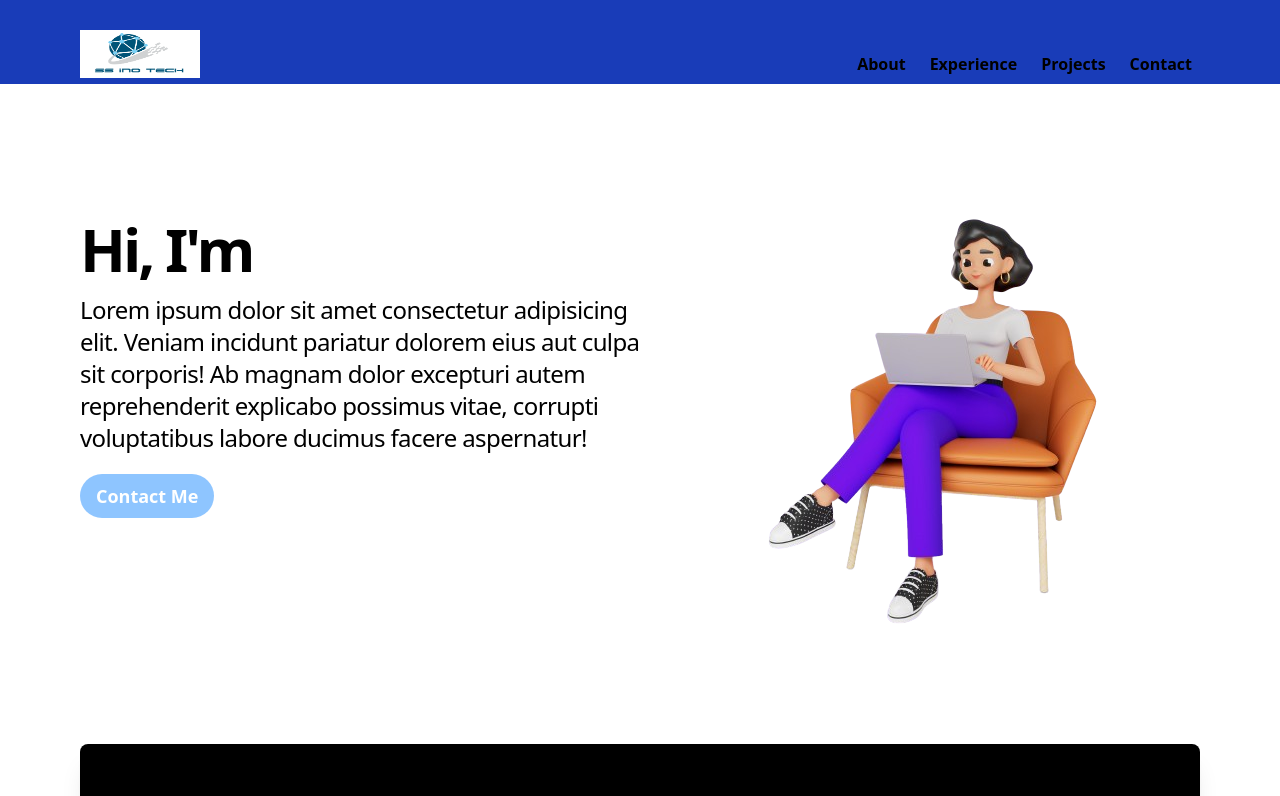
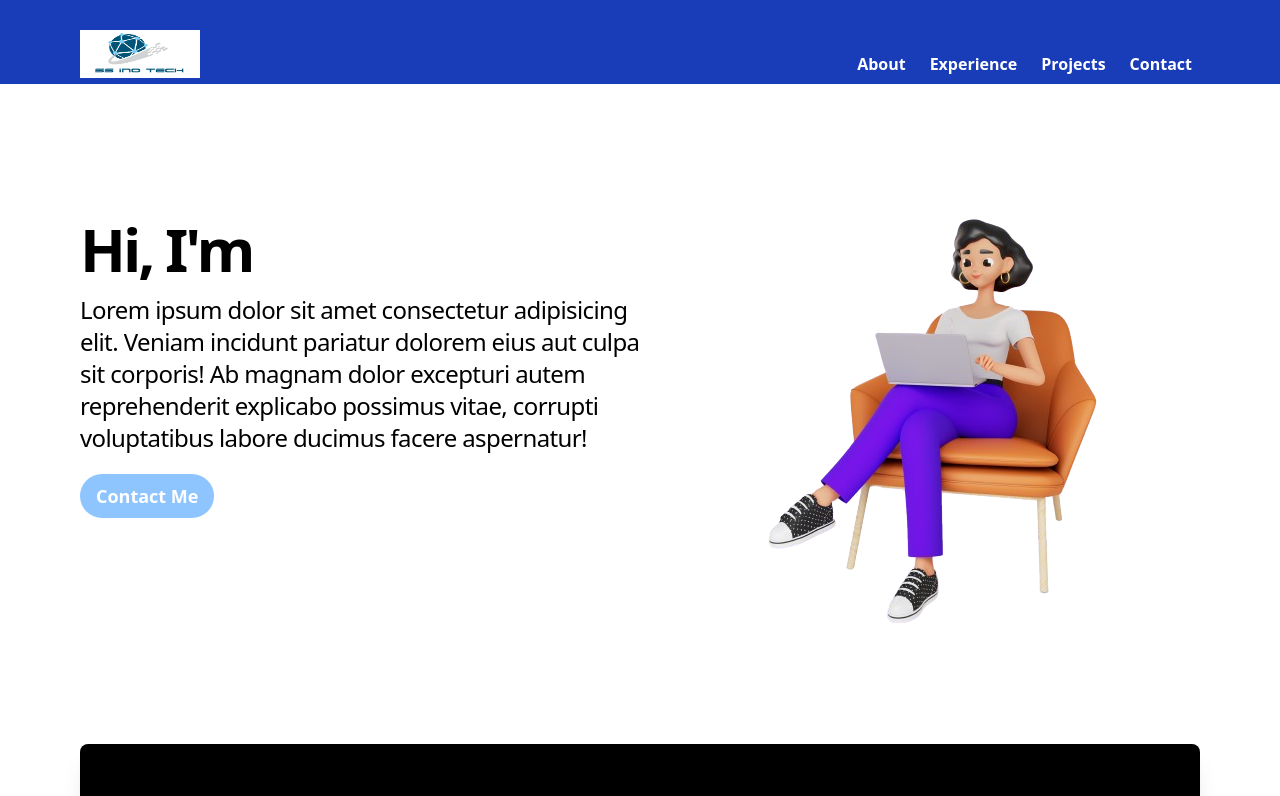
Before and after one commit to SaiVenkat01/ss_ino_tech, a React (Vite) app: page / in a window 1280 px wide. Shown: the top 796 px of the page. Built offline with nearby package versions, Linux system fonts and the light colour scheme.

Commit message:
Fifth commit

```diff
--- a/src/Components/Navbar/Navbar.jsx
+++ b/src/Components/Navbar/Navbar.jsx
@@ -11,22 +11,22 @@ const Navbar = () => {
         <ul className={`${menu ? "block":"hidden"}
         mx-24 py-2 mt-4 font-semibold md:mt-5 bg-black px-2 rounded-xl bg-opacity-30 md:border-none text-center md:bg-transparent md:static md:mx-0 md:flex gap-6`}>
           <a href='#About'>
-            <li className="text-md transition-all duration-300 p-1 md:p-0">
+            <li className="text-white text-md transition-all duration-300 p-1 md:p-0">
               About
             </li>
           </a>
           <a href='#Experience'>
-            <li className="text-md transition-all duration-300 p-1 md:p-0">
+            <li className="text-white text-md transition-all duration-300 p-1 md:p-0">
               Experience
             </li>
           </a>
           <a href='#Projects'>
-            <li className="text-md transition-all duration-300 p-1 md:p-0">
+            <li className="text-white text-md transition-all duration-300 p-1 md:p-0">
               Projects
             </li>
           </a>
           <a href='#Footer'>
-            <li className="text-md transition-all duration-300 p-1 md:p-0">
+            <li className="text-white text-md transition-all duration-300 p-1 md:p-0">
               Contact
             </li>
           </a>
```
